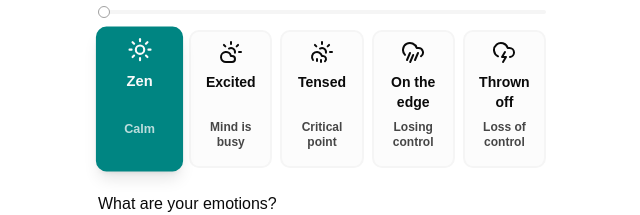
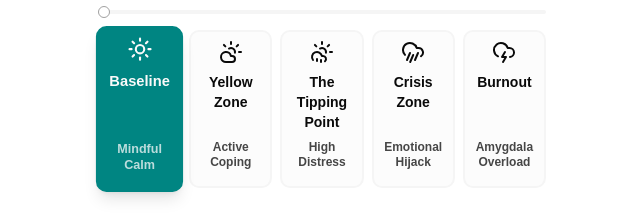
Before and after one commit to AngryKat/dbt_app, a React (Vite) app: page /distress-entry in a window 1280 px wide. Shown: the part 212-427 px from the top of the page, without its empty margins (318-958 px from the left). Built offline with nearby package versions, Linux system fonts and the light colour scheme; no server answers; the database is empty.

Commit message:
fix: update labels and descriptions in QuickStressLevelSelectButtons for clarity

```diff
--- a/src/screens/DistressEntries/features/DistressEntryForm/components/StressLevelSelect/components/QuickStressLevelSelectButtons/index.tsx
+++ b/src/screens/DistressEntries/features/DistressEntryForm/components/StressLevelSelect/components/QuickStressLevelSelectButtons/index.tsx
@@ -21,36 +21,36 @@ export function QuickStressLevelSelectButtons({
       {[
         {
           level: [0, 19] as [number, number],
-          label: "Zen",
-          description: "Calm",
+          label: "Baseline",
+          description: "Mindful Calm",
           icon: Sun,
           value: 0,
         },
         {
           level: [20, 39] as [number, number],
-          label: "Excited",
-          description: "Mind is busy",
+          label: "Yellow Zone",
+          description: "Active Coping",
           icon: CloudSun,
           value: 25,
         },
         {
           level: [40, 59] as [number, number],
-          label: "Tensed",
-          description: "Critical point",
+          label: "The Tipping Point",
+          description: "High Distress",
           icon: CloudSunRain,
           value: 50,
         },
         {
           level: [60, 79] as [number, number],
-          label: "On the edge",
-          description: "Losing control",
+          label: "Crisis Zone",
+          description: "Emotional Hijack",
           icon: CloudRainWind,
           value: 75,
         },
         {
           level: [80, 100] as [number, number],
-          label: "Thrown off",
-          description: "Loss of control",
+          label: "Burnout",
+          description: "Amygdala Overload",
           icon: CloudLightning,
           value: 100,
         },
```
